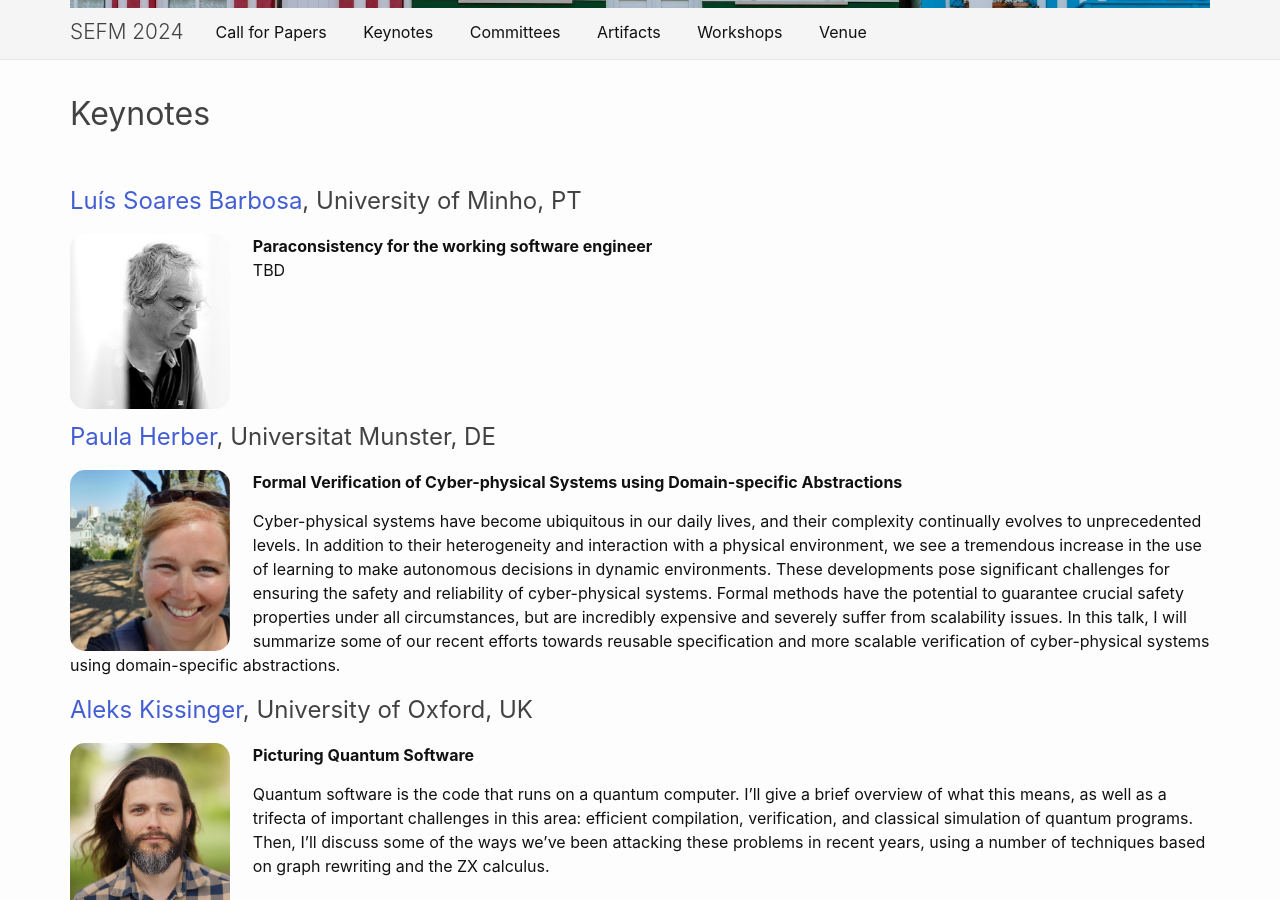
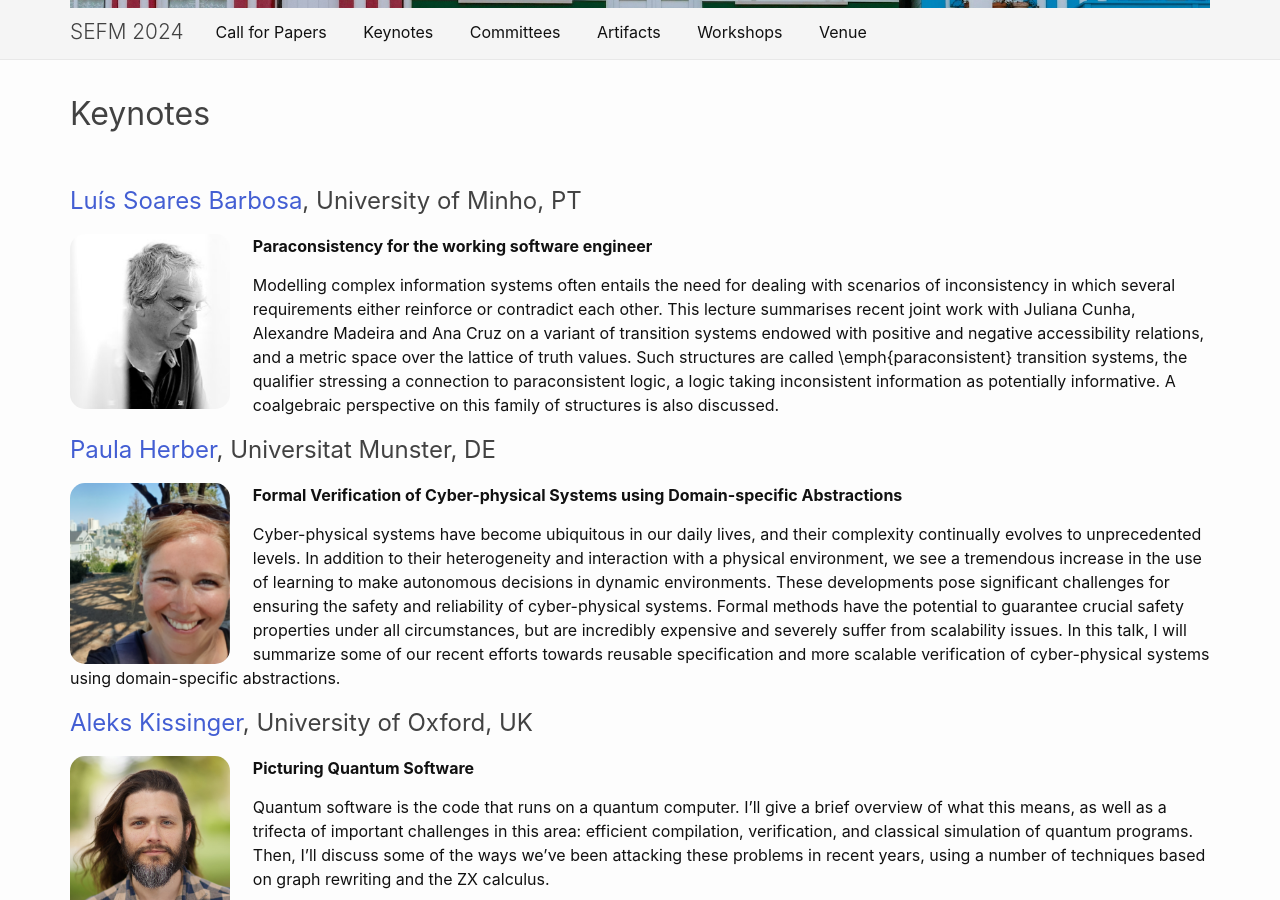
Before and after one commit to sefm-conference/2024, a Jekyll site: the page built from _pages/keynotes.md, in a window 1280 px wide and 900 px high, scrolled down 406 px. Built offline with Jekyll 4.4.1, drawn with Linux system fonts in a browser that asks for light colours.

Commit message:
Update keynotes.md
Added abstract of Luis

```diff
--- a/_pages/keynotes.md
+++ b/_pages/keynotes.md
@@ -10,14 +10,20 @@ published: true
 
 <img src="{{ site.baseurl }}{% link assets/images/people/barbosa.png %}" class="imageSpeaker" align="right"/>
 
+<!-- <p style="min-height: 170px;">
 
 
-<p style="min-height: 170px;">
-<strong>Paraconsistency for the working software engineer</strong>
-
-<br/>TBD
+<br/>
 
 </p>
+
+-->
+
+**Paraconsistency for the working software engineer**
+
+Modelling complex information systems often entails the need for dealing with scenarios of inconsistency in which several requirements either reinforce or contradict each other. This lecture summarises recent joint work with Juliana Cunha, Alexandre Madeira and Ana Cruz on  a variant of transition systems endowed with positive and negative accessibility relations, and a metric space over the lattice of truth values. Such structures are called \emph{paraconsistent} transition systems, the qualifier stressing a connection to paraconsistent logic, a logic taking inconsistent information as potentially informative.  A coalgebraic perspective on this family of structures is also discussed.
+
+
 
 
 ## [Paula Herber](https://www.uni-muenster.de/EmbSys/team/herber/), Universitat Munster, DE
```
